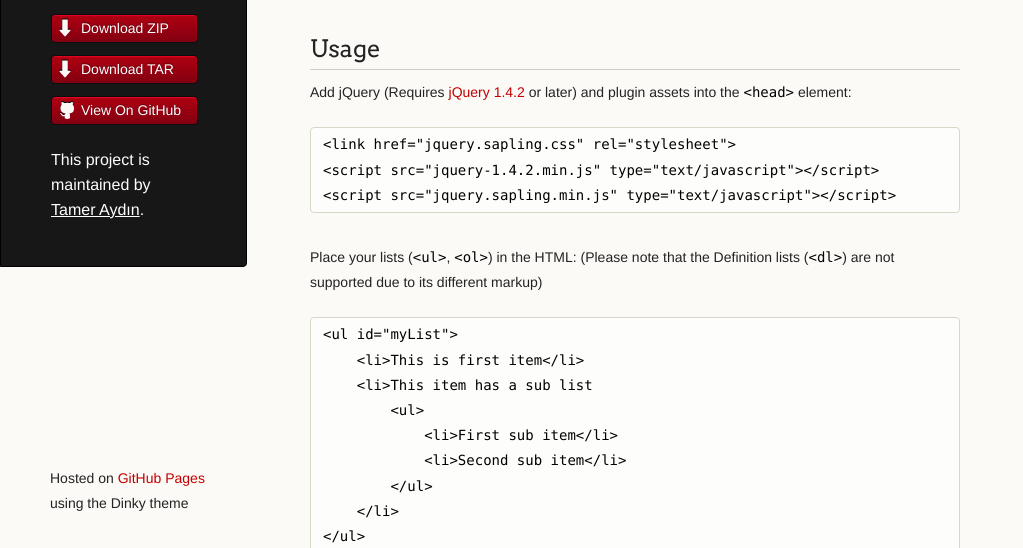
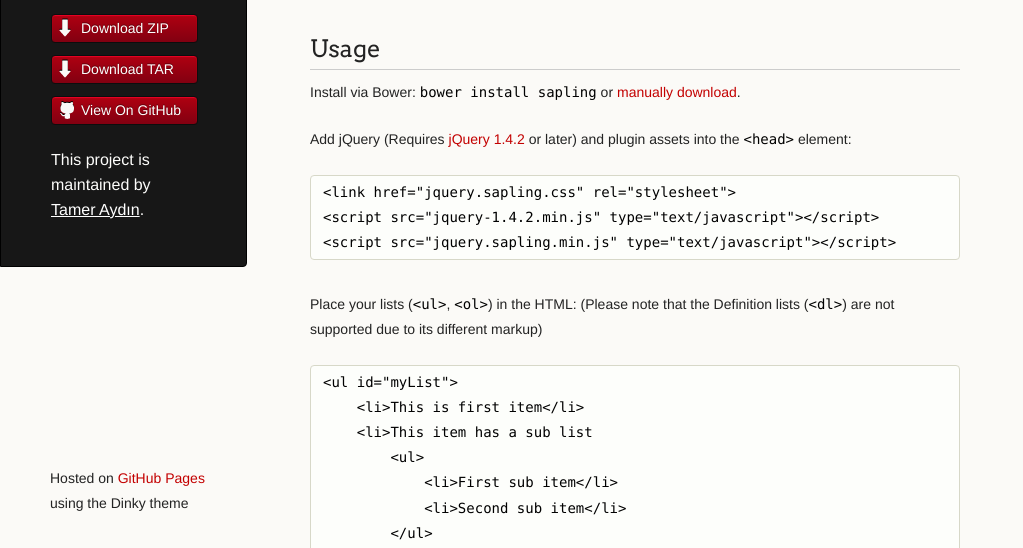
Before and after one commit to tameraydin/jquery-sapling, a plain HTML site: page index.html in a window 1280 px wide. Shown: the part 252-800 px from the top of the page, without its empty margins (0-1023 px from the left). Drawn offline with Linux system fonts and the light colour scheme.

Commit message:
updated installation instructions

```diff
--- a/index.html
+++ b/index.html
@@ -48,6 +48,8 @@
 <p>It doesn't offer any complex functionality, on the contrary, it is simple (Just <strong>1.6 KB</strong>) and its visual richness is up to how you customized its CSS. If you've looked for more competent plugins, you may check <a href="http://bassistance.de/jquery-plugins/jquery-plugin-treeview/" target="_blank">jQuery Treeview</a> (8,1 KB), <a href="http://www.jstree.com/" target="_blank">jsTree</a> (180 KB) and of course <a href="http://jqueryui.com/accordion/" target="_blank">jQuery UI</a>.</p>
 
 <h2>Usage</h2>
+
+<p>Install via Bower: <code>bower install sapling</code> or <a href="https://github.com/tameraydin/jquery-sapling/archive/master.zip">manually download</a>.</p>
 
 <p>Add jQuery (Requires <a href="http://blog.jquery.com/2010/02/19/jquery-142-released/" target="_blank">jQuery 1.4.2</a> or later) and plugin assets into the <code>&lt;head&gt;</code> element:</p>
 
```
